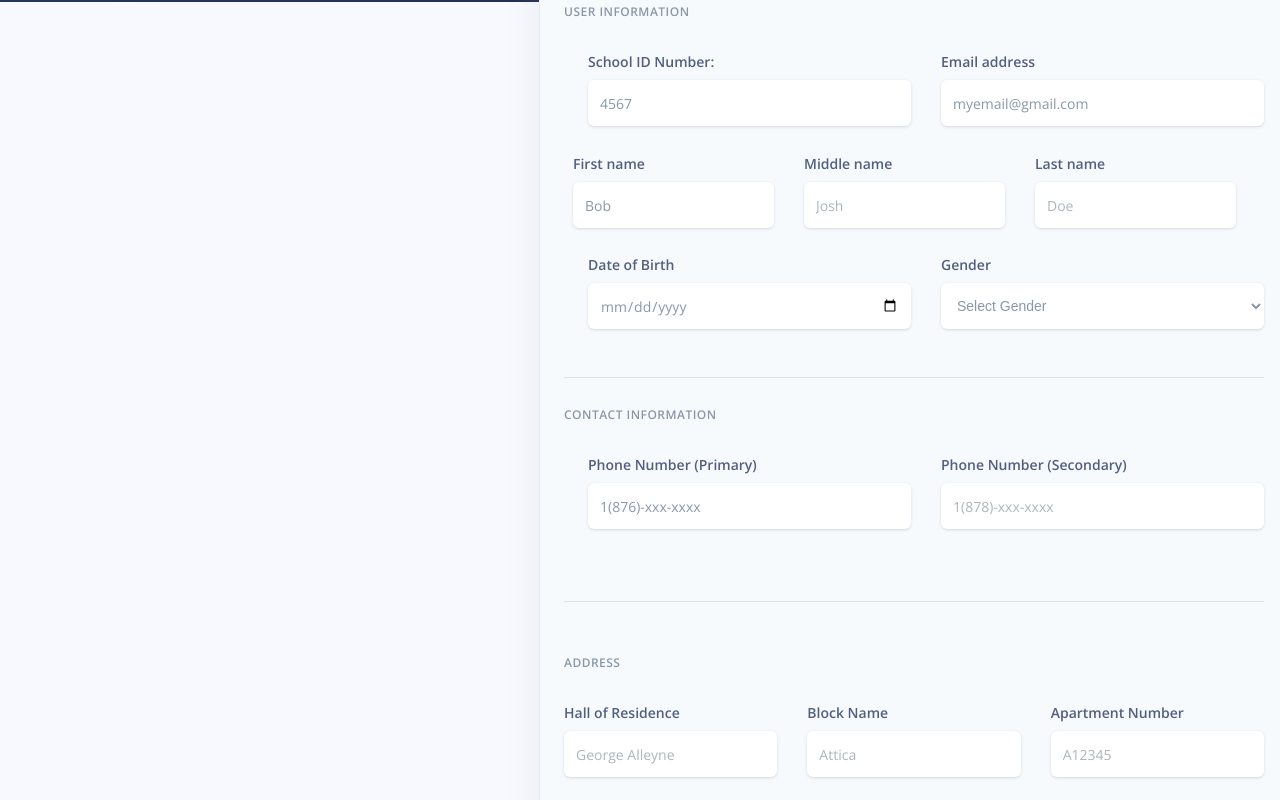
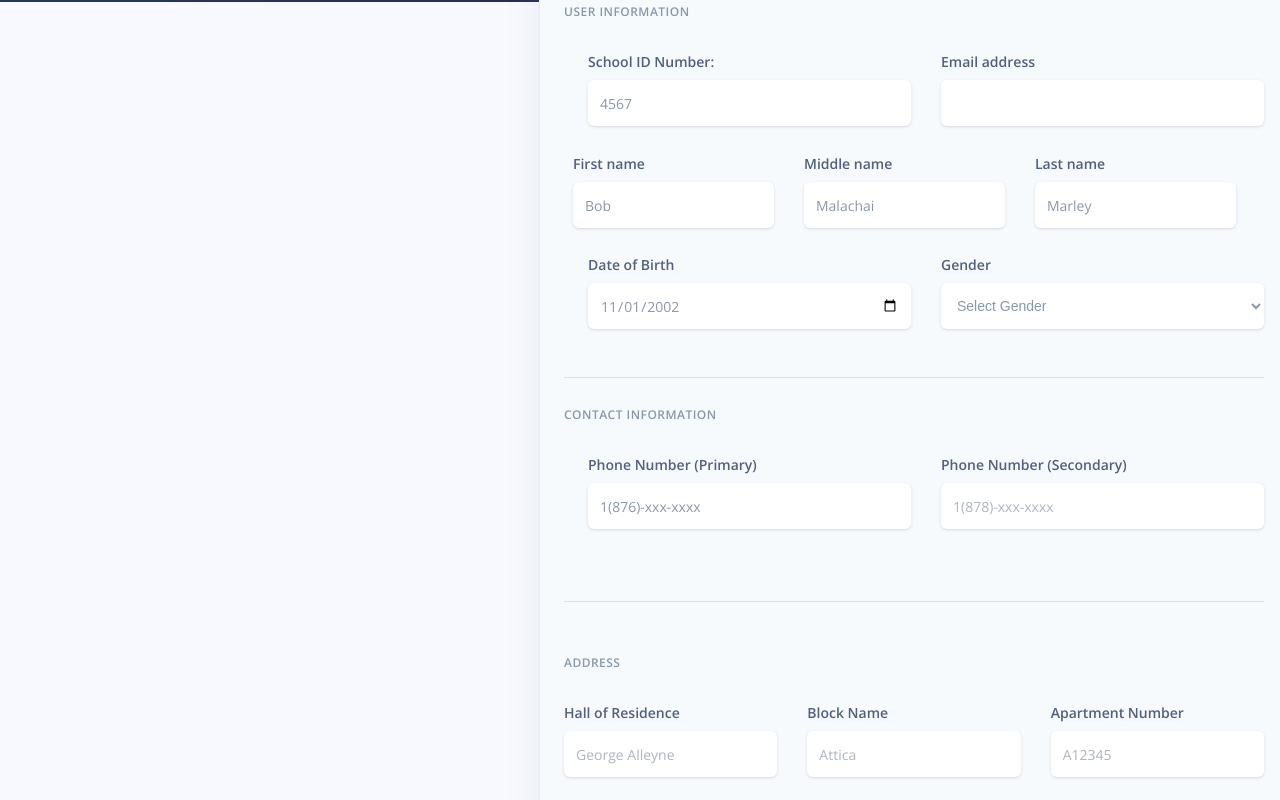
Before and after one commit to dameliac/COMP2171-Group-3, a PHP site: page /profile.php in a window 1280 px wide. Shown: the part 598-1398 px from the top of the page. Run offline with PHP 8.4, Linux system fonts and the light colour scheme; the visitor is signed in with stand-in values (Sample User, id 1); data comes from the database, SQL or seed files in the repository; data that the repository does not hold is empty; grey boxes are pictures that could not be loaded.

Commit message:
updated version of update profile

```diff
--- a/Frontend/profile.php
+++ b/Frontend/profile.php
@@ -191,13 +191,13 @@
                     <div class="col-lg-6">
                       <div class="form-group focused">
                         <label class="form-control-label" for="input-username">School ID Number:</label>
-                        <input type="number" id="input-username" class="form-control form-control-alternative" minlength="9" maxlength="9" pattern = "[0-9]{9}"value="<?php echo $id ?>" required>
+                        <input type="number" id="input-username" class="form-control form-control-alternative" minlength="9" maxlength="9" pattern = "[0-9]{9}"value="<?php echo $id; ?>" required>
                       </div>
                     </div>
                     <div class="col-lg-6">
                       <div class="form-group">
                         <label class="form-control-label" for="input-email">Email address</label>
-                        <input type="email" id="input-email" class="form-control form-control-alternative" value="myemail@gmail.com" required>
+                        <input type="email" id="input-email" class="form-control form-control-alternative" value="<?php echo $email; ?>" required>
                       </div>
                     </div>
                   </div>
@@ -214,13 +214,13 @@
                       <div class="col-lg-4">
                           <div class="form-group focused">
                               <label class="form-control-label" for="input-middle-name">Middle name</label>
-                              <input type="text" id="input-middle-name" class="form-control form-control-alternative" placeholder="Josh" required>
+                              <input type="text" id="input-middle-name" class="form-control form-control-alternative" value="<?php echo $mname;?>" required>
                           </div>
                       </div>
                       <div class="col-lg-4">
                           <div class="form-group focused">
                               <label class="form-control-label" for="input-last-name">Last name</label>
-                              <input type="text" id="input-last-name" class="form-control form-control-alternative" placeholder="Doe" required>
+                              <input type="text" id="input-last-name" class="form-control form-control-alternative" value="<?php echo $lname;?>" required>
                           </div>
                       </div>
                   </div>
@@ -228,7 +228,7 @@
                     <div class="col-lg-6">
                         <div class="form-group focused">
                           <label class="form-control-label" for="input-last-name">Date of Birth</label>
-                          <input type="date" id="input-date-birth" class="form-control form-control-alternative" min ="2006-01-01" max= "1924-12-31" value="dd/mm/yyyy" required>
+                          <input type="date" id="input-date-birth" class="form-control form-control-alternative" min ="2006-01-01" max= "1924-12-31" value="<?php echo $dob; ?>" required>
                         </div>
                     </div>
                     <div class="col-lg-6">
```
